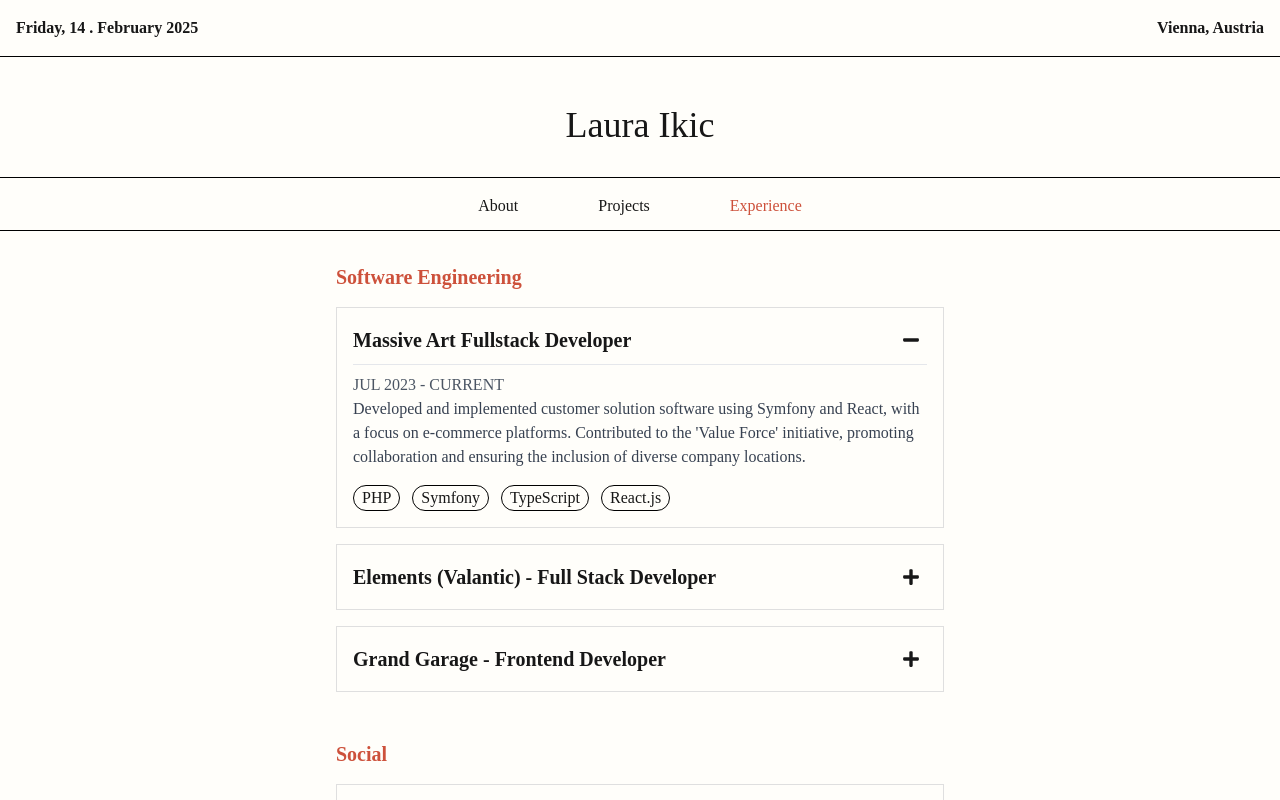
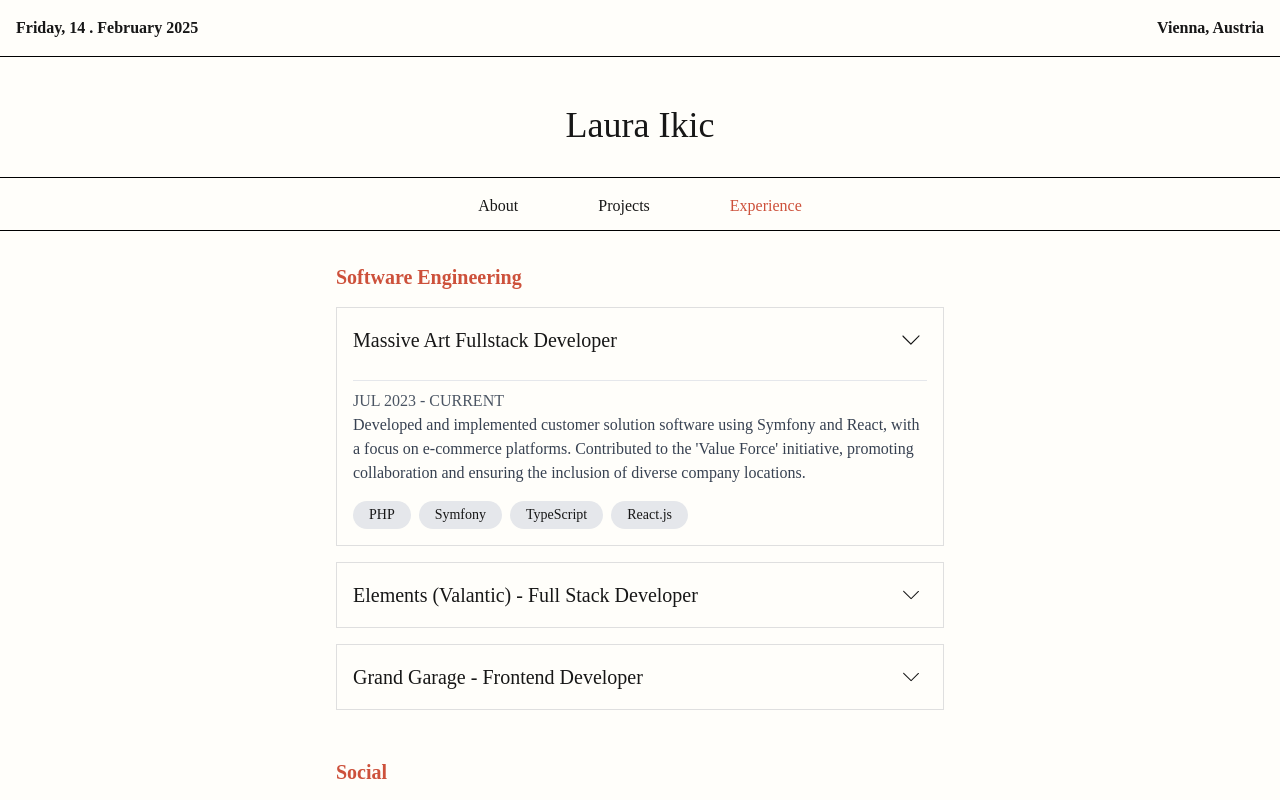
Before and after one commit to LauraIkic/portfolio, a Next.js app: page /experience in a window 1280 px wide. Both pictures are taken after a click on the element "Massive Art Fullstack Developer". Shown: the top 800 px of the page. Built offline with nearby package versions, Linux system fonts and the light colour scheme.

Commit message:
Improve accordion item.

```diff
--- a/src/app/components/AccordionItem.tsx
+++ b/src/app/components/AccordionItem.tsx
@@ -1,6 +1,5 @@
 import { useState } from 'react';
-import { FaPlus, FaMinus } from 'react-icons/fa';
-import Marker from './Marker';
+import { SlArrowDown, SlArrowUp } from "react-icons/sl";
 
 interface LinkProps {
     title: string;
@@ -34,37 +33,36 @@ const AccordionItem = ({ project }: ProjectProps) => {
                 className="cursor-pointer flex justify-between items-center"
                 onClick={toggleAccordion}
             >
-                <h3 className="md:text-xl font-semibold">{title}</h3>
+                <h3 className="md:text-xl">{title}</h3>
                 <span
-                    className={`w-8 h-8 flex items-center justify-center rounded-full transition-transform duration-300
-                        ${isOpen ? 'rotate-180' : 'rotate-0'}`}
+                    className={`w-8 h-8 flex items-center justify-center rounded-full
+                        transition-all duration-300 transform ${
+                        isOpen ? 'rotate-180 scale-110' : 'rotate-0 scale-100'
+                    }`}
                 >
-                    {isOpen ? (
-                        <FaMinus className="text-lg" />
-                    ) : (
-                        <FaPlus className="text-lg" />
-                    )}
+                    {isOpen ? <SlArrowUp /> : <SlArrowDown />}
                 </span>
             </div>
-
-            {isOpen && (
-                <div className="flex flex-col">
-                    <div className="flex flex-col">
+            <div
+                className={`transition-all duration-500 ease-in-out overflow-hidden
+                    ${isOpen ? 'max-h-[1000px] opacity-100' : 'max-h-0 opacity-0'}`}
+            >
+                <div className="flex flex-col mt-4">
                     <header className="mb-4 mt-2 pt-2 border-t">
                         {date && <p className="text-gray-600">{date}</p>}
                         <p className="text-gray-700">{description}</p>
                     </header>
-                        <section className="flex flex-wrap gap-2 ">
+                    <section className="flex flex-wrap gap-2">
                         {tools.map((tool, index) => (
-                                    <Marker key={index} marker={tool}/>
+                            <div key={index} className="bg-gray-200 px-4 py-1 rounded-full text-sm">
+                                {tool}
+                            </div>
                         ))}
                     </section>
                 </div>
-
             </div>
-            )}
         </article>
     );
 };
 
-export {AccordionItem};
+export { AccordionItem };
```
Lines whose indentation alone changed are shown as unchanged.
